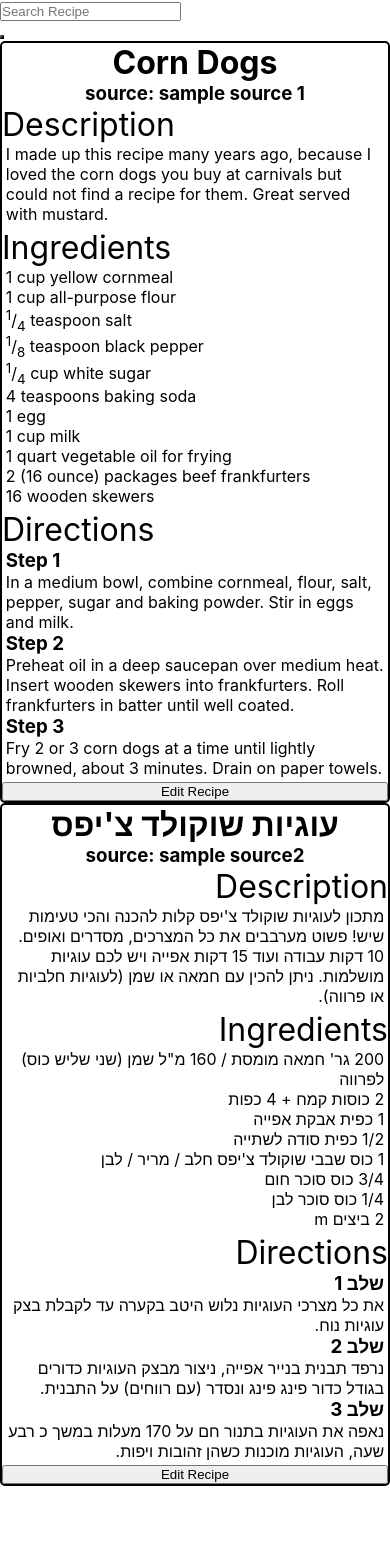
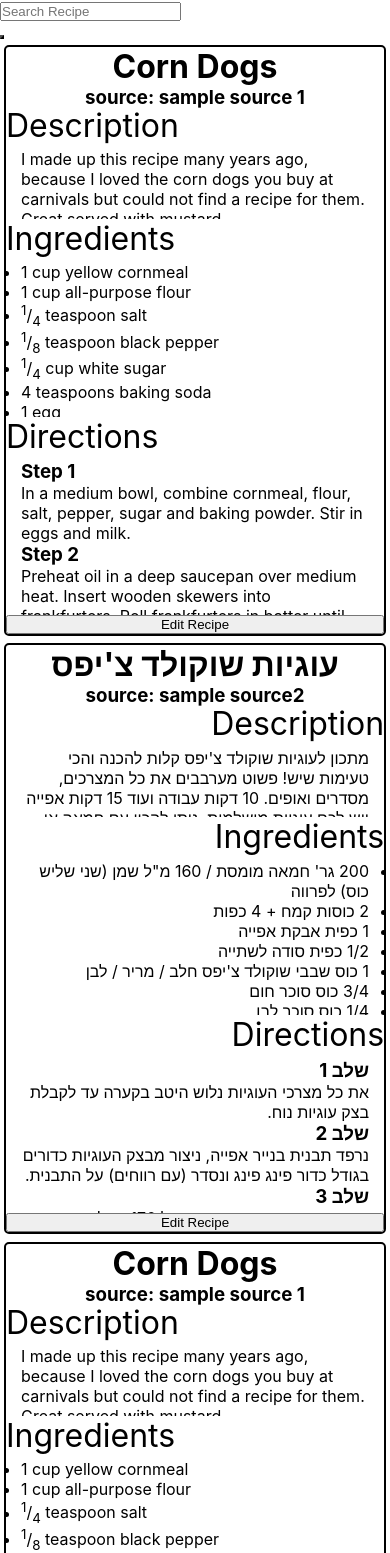
Before and after one commit to YotamGit/Recidex, a React (Create React App) app: page / in a window 390 px wide. Shown: the top 1553 px of the page. Before the commit the page ends 1486 px from the top, so only its background shows below. Built offline with nearby package versions, Linux system fonts and the light colour scheme.

Commit message:
add a little of responsivity

```diff
--- a/src/App.js
+++ b/src/App.js
@@ -52,6 +52,31 @@ function App() {
       rtl: true,
       source: "sample source2",
     },
+    {
+      id: "3",
+      title: "Corn Dogs",
+      description:
+        "I made up this recipe many years ago, because I loved the corn dogs you buy at carnivals but could not find a recipe for them. Great served with mustard. ",
+      ingredients: `* 1 cup yellow cornmeal
+        \n* 1 cup all-purpose flour
+        \n* <sup>1</sup>/<sub>4</sub> teaspoon salt
+        \n* <sup>1</sup>/<sub>8</sub> teaspoon black pepper
+        \n* <sup>1</sup>/<sub>4</sub> cup white sugar
+        \n* 4 teaspoons baking soda
+        \n* 1 egg
+        \n* 1 cup milk
+        \n* 1 quart vegetable oil for frying
+        \n* 2 (16 ounce) packages beef frankfurters
+        \n* 16 wooden skewers`,
+      directions: `### Step 1
+        \nIn a medium bowl, combine cornmeal, flour, salt, pepper, sugar and baking powder. Stir in eggs and milk.
+        \n### Step 2
+        \nPreheat oil in a deep saucepan over medium heat. Insert wooden skewers into frankfurters. Roll frankfurters in batter until well coated.
+        \n### Step 3
+        \nFry 2 or 3 corn dogs at a time until lightly browned, about 3 minutes. Drain on paper towels.`,
+      rtl: false,
+      source: "sample source 1",
+    },
   ]);
 
   const [search, setSearch] = useState("");
--- a/src/components/Recipe.js
+++ b/src/components/Recipe.js
@@ -1,4 +1,4 @@
-import { useState, useEffect } from "react";
+import { useEffect } from "react";
 import RecipeEditor from "./RecipeEditor";
 import Popup from "reactjs-popup";
 import "../styles/Recipe.css";
@@ -16,30 +16,30 @@ const Recipe = ({ recipe, onEditRecipe }) => {
 
   return (
     <div className="recipe" style={{ direction: recipe.rtl ? "rtl" : "ltr" }}>
-      <div style={{ textAlign: "center" }}>
+      <div className="recipe-header">
         <h1>{recipe.title}</h1>
         <h3>source: {recipe.source}</h3>
       </div>
-      <div className="recipe-section">
+      <div className="recipe-section recipe-description-container">
         <div className="recipe-title">Description</div>
         <div
           className="recipe-text-box"
           id={recipe.id + "-recipe-description"}
-        ></div>
+        />
       </div>
       <div className="recipe-section">
         <div className="recipe-title">Ingredients</div>
         <div
           className="recipe-text-box"
           id={recipe.id + "-recipe-ingredients"}
-        ></div>
+        />
       </div>
       <div className="recipe-section">
         <div className="recipe-title">Directions</div>
         <div
           className="recipe-text-box"
           id={recipe.id + "-recipe-directions"}
-        ></div>
+        />
       </div>
       <Popup trigger={<button>Edit Recipe</button>} modal nested>
         {(close) => (
--- a/src/components/RecipeEditor.js
+++ b/src/components/RecipeEditor.js
@@ -1,4 +1,3 @@
-import MarkdownEditor from "./MarkdownEditor";
 import { useState, useEffect } from "react";
 import Popup from "reactjs-popup";
 import "../styles/RecipeEditor.css";
--- a/src/components/RecipeEditorSection.js
+++ b/src/components/RecipeEditorSection.js
@@ -1,5 +1,5 @@
 import MarkdownEditor from "./MarkdownEditor";
-import { useState, useEffect } from "react";
+import { useEffect } from "react";
 import Popup from "reactjs-popup";
 import { marked } from "marked";
 
--- a/src/components/Recipes.js
+++ b/src/components/Recipes.js
@@ -1,11 +1,12 @@
 import Recipe from "./Recipe.js";
+import "../styles/Recipes.css";
 const Recipes = ({ recipes, onEditRecipe }) => {
   return (
-    <>
+    <div className="recipes-container">
       {recipes.map((recipe) => (
         <Recipe key={recipe.id} recipe={recipe} onEditRecipe={onEditRecipe} />
       ))}
-    </>
+    </div>
   );
 };
 
--- a/src/styles/Recipe.css
+++ b/src/styles/Recipe.css
@@ -1,24 +1,47 @@
-.recipe-title {
-  font-size: 2em;
-}
-
 .recipe {
   border-radius: 5px;
   border: 2px solid black;
   display: flex;
   flex-direction: column;
   background-color: white;
+  width: 800px;
+  height: 70vh;
+  margin: 1%;
+}
+
+.recipe-header {
+  text-align: center;
+  height: 10%;
+}
+.recipe-title {
+  margin-bottom: 1%;
+  font-size: 200%;
+  height: 20%;
 }
 
 .recipe-text-box {
   overflow-y: auto;
-  padding-left: 1%;
-  padding-right: 1%;
+  font-size: 100%;
+  padding-left: 4%;
+  padding-right: 4%;
   padding-bottom: 1%;
+  height: 80%;
 }
 
 .recipe-section {
   width: 100%;
-  height: 3%;
-  overflow-y: auto;
+  height: 35%;
+  overflow-y: hidden;
 }
+
+.recipe-section.recipe-description-container {
+  height: 20%;
+}
+.recipe-section.recipe-description-container .recipe-title {
+  margin-bottom: 1%;
+  height: 35%;
+}
+.recipe-section.recipe-description-container .recipe-text-box {
+  margin-bottom: 1%;
+  height: 65%;
+}
--- /dev/null
+++ b/src/styles/Recipes.css
@@ -0,0 +1,7 @@
+.recipes-container {
+  display: flex;
+  flex-direction: row;
+  justify-content: space-evenly;
+  align-items: flex-start;
+  flex-wrap: wrap;
+}
```
